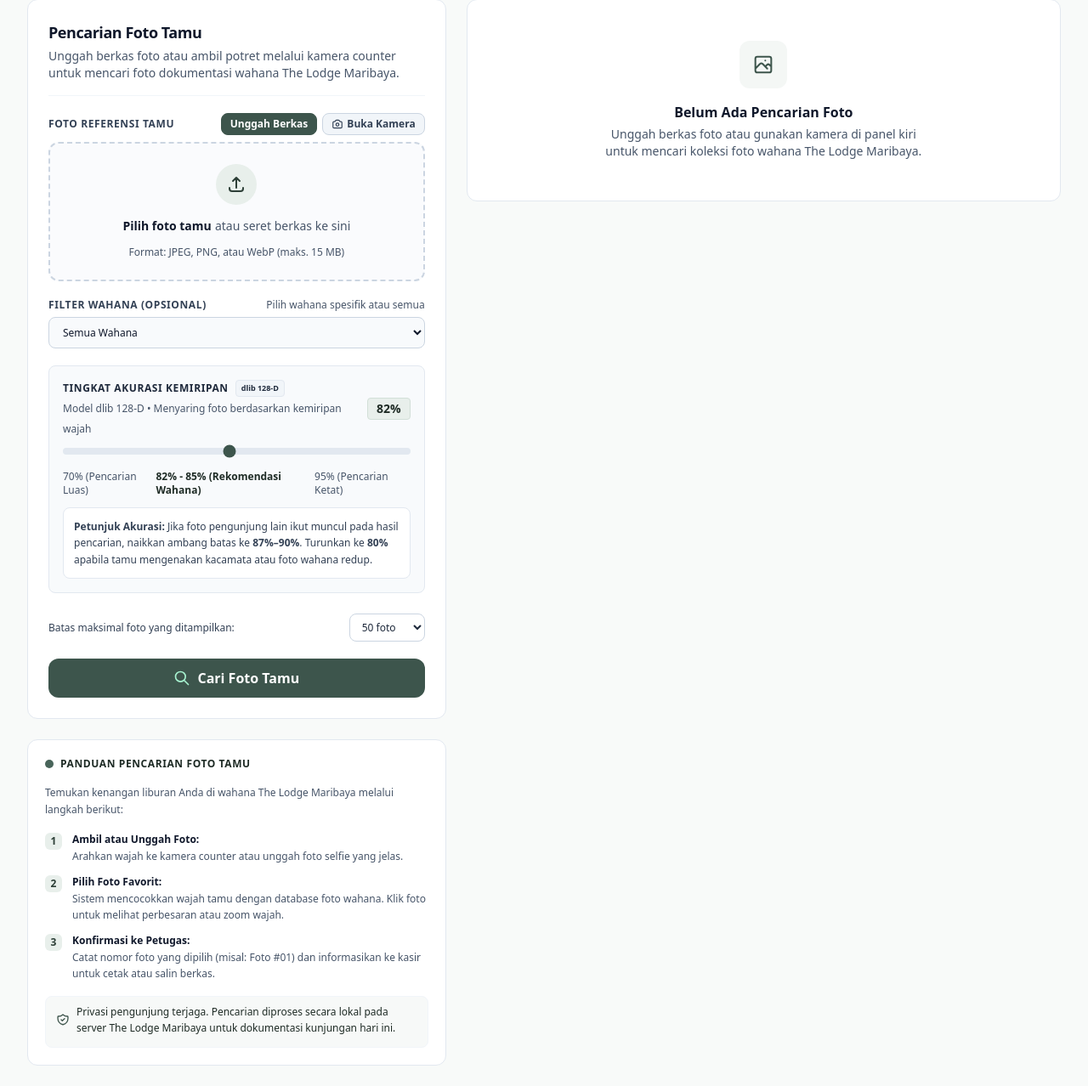
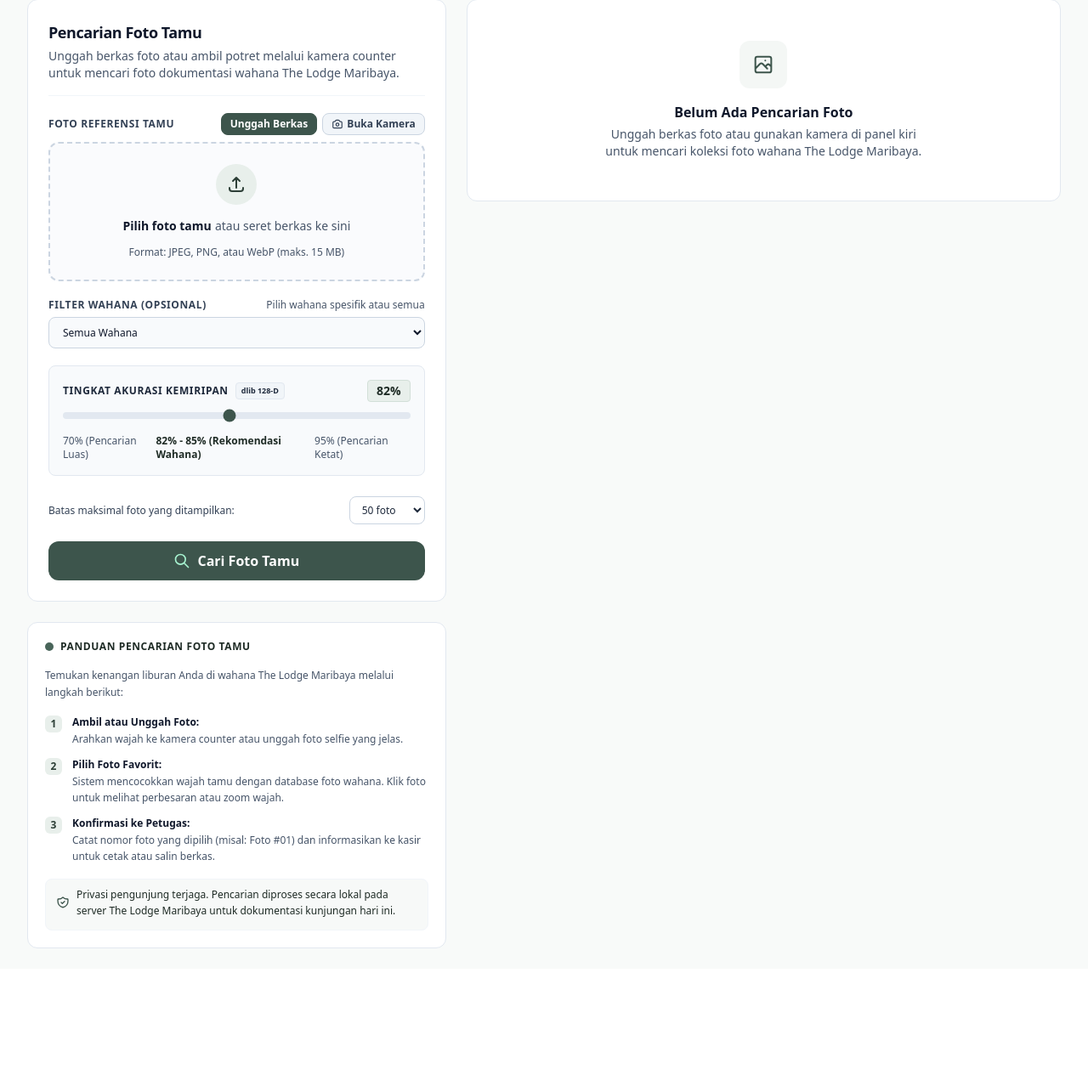
Before and after one commit to herdirudian/photo, a FastAPI app: template templates/index.html in a window 1280 px wide. Shown: the part 90-1368 px from the top of the page at 85% size. After the commit the page ends 1206 px from the top, so only its background shows below. Run offline with FastAPI, Linux system fonts and the light colour scheme; the template is opened without the code that fills it, so the values that code supplies are empty; some libraries are stand-ins or nearby versions.

Commit message:
refactor(ui): remove redundant ArcFace description and characteristics box from threshold slider

```diff
--- a/templates/index.html
+++ b/templates/index.html
@@ -507,21 +507,12 @@
             <!-- Match Similarity Threshold Slider -->
             <div class="bg-slate-50 rounded-lg p-4 border border-slate-200 space-y-3">
               <div class="flex items-center justify-between">
-                <div>
                 <div class="flex items-center space-x-2">
                   <label for="threshold-slider" class="text-xs font-semibold text-slate-800 uppercase tracking-wider block">
                     Tingkat Akurasi Kemiripan
                   </label>
                   <span class="px-1.5 py-0.5 rounded text-[9px] font-bold {% if ai_engine == 'insightface' %}bg-emerald-100 text-emerald-800 border border-emerald-200{% else %}bg-slate-100 text-slate-800 border border-slate-200{% endif %}">
                     {% if ai_engine == 'insightface' %}ArcFace 512-D{% else %}dlib 128-D{% endif %}
-                    </span>
-                  </div>
-                  <span class="text-xs text-slate-600">
-                    {% if ai_engine == 'insightface' %}
-                      Model ArcFace 512-D &bull; Tahan kacamata, bayangan, dan sudut 60°
-                    {% else %}
-                      Model dlib 128-D &bull; Menyaring foto berdasarkan kemiripan wajah
-                    {% endif %}
                   </span>
                 </div>
                 <span id="threshold-val" class="text-sm font-bold text-lodge-900 bg-lodge-100 border border-lodge-200 px-2.5 py-0.5 rounded">
@@ -551,13 +542,6 @@
                   <span>95% (Pencarian Ketat)</span>
                 {% endif %}
               </div>
-              <p class="text-xs text-slate-700 bg-white p-3 rounded-lg border border-slate-200 leading-relaxed">
-                {% if ai_engine == 'insightface' %}
-                  <strong>Karakteristik ArcFace 512-D:</strong> Model biometrik dirancang untuk mengenali wajah di area terbuka dengan pencahayaan alami, bayangan pohon pinus, kacamata, dan sudut pose hingga 60 derajat. Ambang 48%–52% memberikan hasil seimbang antara akurasi dan kelengkapan.
-                {% else %}
-                  <strong>Petunjuk Akurasi:</strong> Jika foto pengunjung lain ikut muncul pada hasil pencarian, naikkan ambang batas ke <strong>87%–90%</strong>. Turunkan ke <strong>80%</strong> apabila tamu mengenakan kacamata atau foto wahana redup.
-                {% endif %}
-              </p>
             </div>
 
             <!-- Top Results Limit -->
```
Lines whose indentation alone changed are shown as unchanged.
